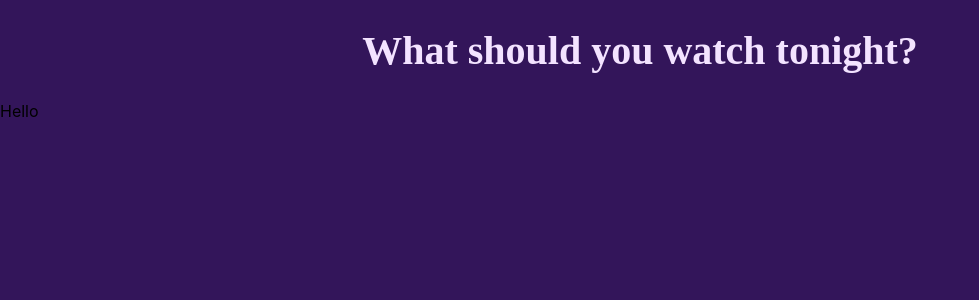
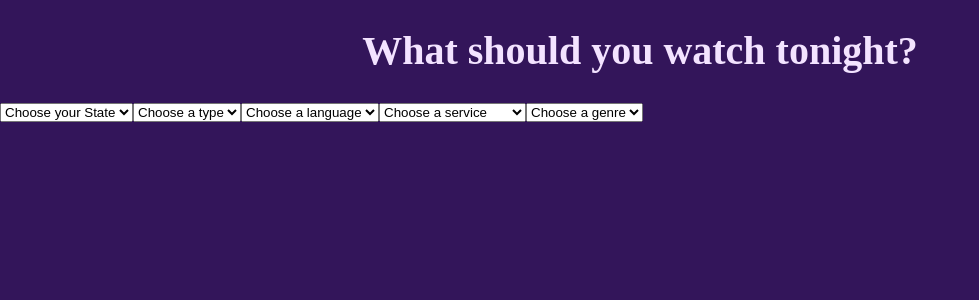
Before and after one commit to Alessandra198/what-should-you-watch, a React (Create React App) app: page / in a window 1280 px wide. Shown: the top 300 px of the page, without its empty margins (0-979 px from the left). Built offline with nearby package versions, Linux system fonts and the light colour scheme; a web font is replaced by a local one.

Commit message:
Added the options

```diff
--- a/src/Options.js
+++ b/src/Options.js
@@ -1,5 +1,59 @@
 import React from "react";
 
 export default function Options() {
-  return <div className="Options">Hello</div>;
+  return (
+    <div className="Options">
+      <select id="state">
+        <option value="">Choose your State</option>
+        <option value="us">United States</option>
+        <option value="gb">United Kingdom</option>
+        <option value="it">Italy</option>
+        <option value="es">Spain</option>
+      </select>
+      <select id="type">
+        <option value="">Choose a type</option>
+        <option value="movie">Movie</option>
+        <option value="series">Series</option>
+        <option value="all">All</option>
+      </select>
+      <select id="language">
+        <option value="">Choose a language</option>
+        <option value="en">English</option>
+        <option value="es">Spanish</option>
+        <option value="it">Italian</option>
+        <option value="fr">French</option>
+      </select>
+      <select id="services">
+        <option value="">Choose a service</option>
+        <option value="netflix">Netflix</option>
+        <option value="prime.subscription">Amazon Prime Video</option>
+        <option value="hulu">Hulu</option>
+        <option value="hbo">HBO</option>
+        <option value="disney">Disney</option>
+      </select>
+      <select id="genres">
+        <option value="">Choose a genre</option>
+        <option value="12">Adventure</option>
+        <option value="14">Fantasy</option>
+        <option value="16">Animation</option>
+        <option value="18">Drama</option>
+        <option value="27">Horror</option>
+        <option value="28">Action</option>
+        <option value="35">Comedy</option>
+        <option value="36">History</option>
+        <option value="37">Western</option>
+        <option value="53">Thriller</option>
+        <option value="80">Crime</option>
+        <option value="99">Documentary</option>
+        <option value="878">Science Fiction</option>
+        <option value="9648">Mystery</option>
+        <option value="10402">Music</option>
+        <option value="10749">Romance</option>
+        <option value="10751">Family</option>
+        <option value="10752">War</option>
+        <option value="10764">Reality</option>
+        <option value="10767">Talk Show</option>
+      </select>
+    </div>
+  );
 }
```
